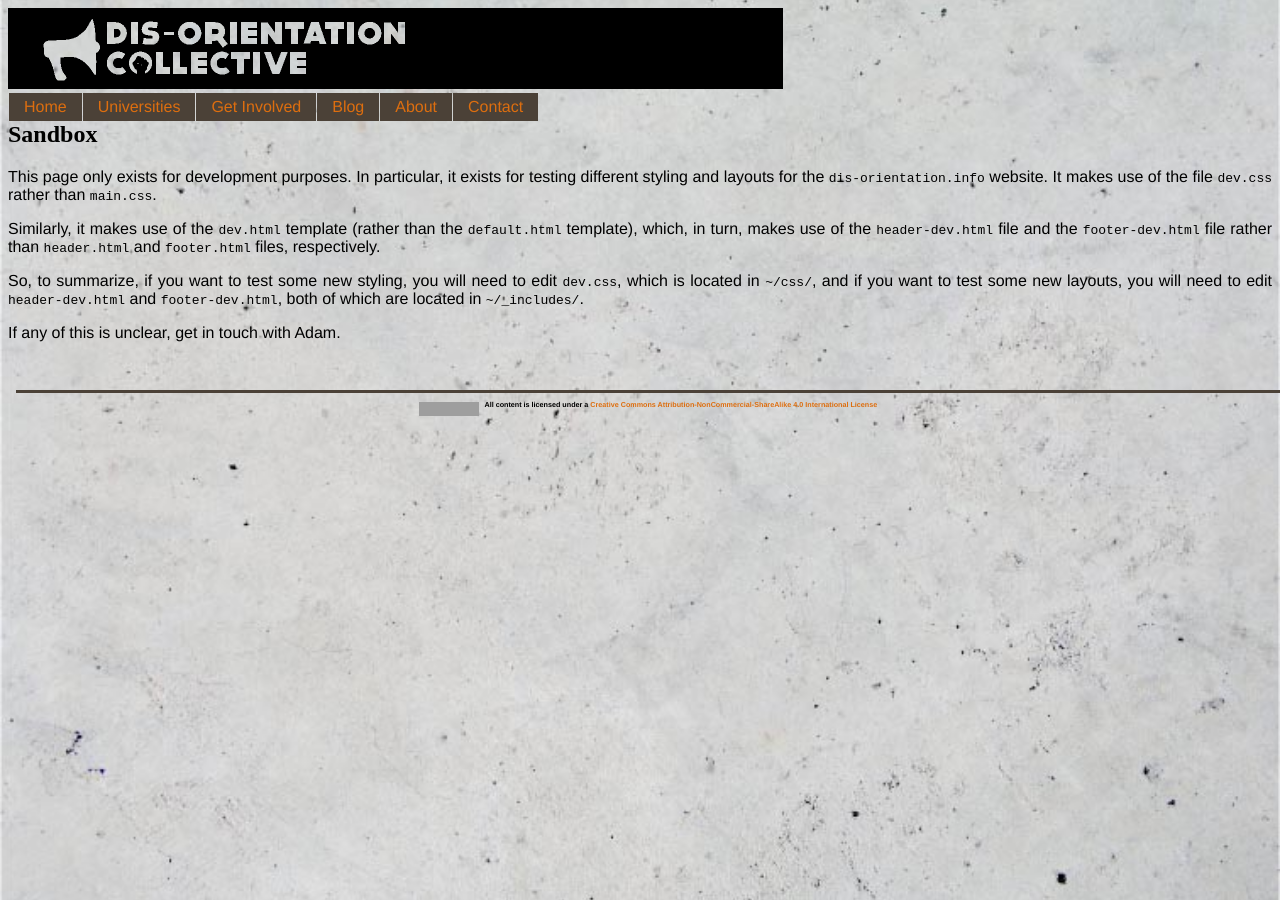
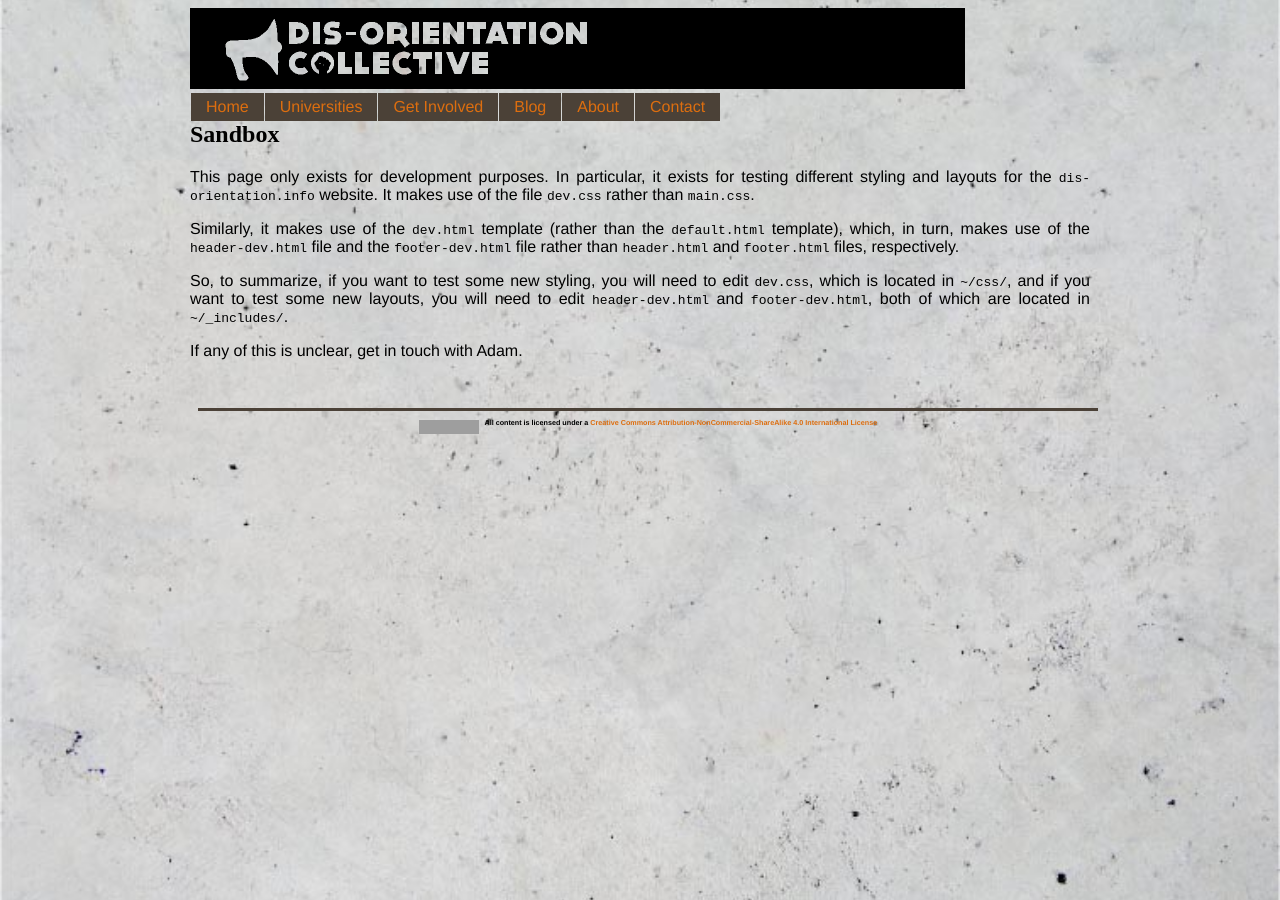
Before and after one commit to dis-orientation/dis-orientation.github.io, a Jekyll site: the page built from dev/sandbox.md, in a window 1280 px wide. Built offline with Jekyll 4.4.1, drawn with Linux system fonts in a browser that asks for light colours; some web fonts are replaced; grey boxes are pictures that could not be loaded.

Commit message:
back to 900px

```diff
--- a/css/dev.css
+++ b/css/dev.css
@@ -178,7 +178,7 @@ DIV CONTAINERS AND SOME STYLING THEREOF:
 	display: block;
 	margin: 0 auto;
 	position: relative;
-	width: 100%;
+	width: 900px;
 }
 
 #header-wrapper{
```
